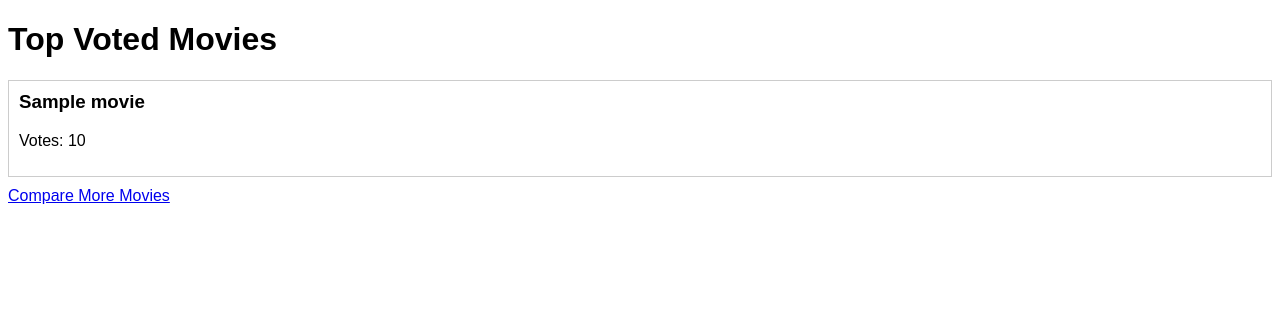
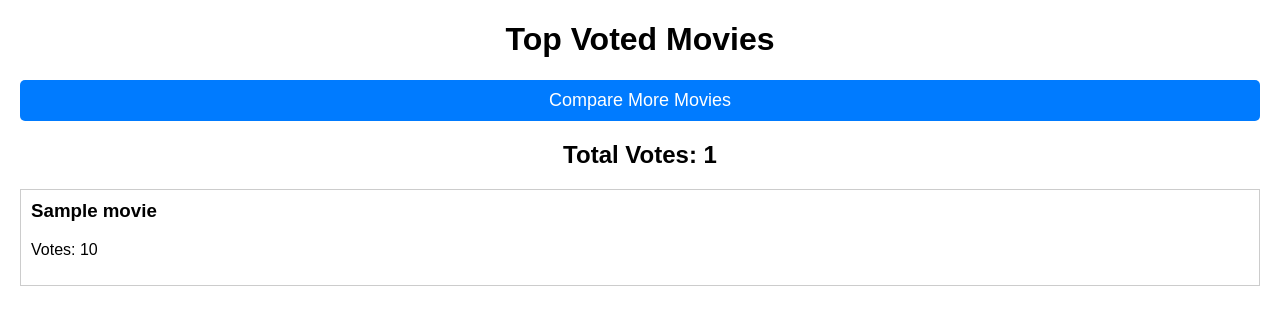
Before and after one commit to PeterPark07/Movie-Comparison-App, a Flask app: template templates/index.html in a window 1280 px wide. Shown: the top 325 px of the page. Run offline with Flask 3, Linux system fonts and the light colour scheme; the template is opened without the code that fills it: most values are stand-ins (such as "Sample title", 1, 10 or a date in 2020).

Commit message:
Update index.html

```diff
--- a/templates/index.html
+++ b/templates/index.html
@@ -7,6 +7,14 @@
     <style>
         body {
             font-family: Arial, sans-serif;
+            margin: 20px;
+        }
+        h1, h2 {
+            text-align: center;
+        }
+        .total-votes {
+            text-align: center;
+            margin-bottom: 20px;
         }
         .movie-list {
             margin-top: 20px;
@@ -19,18 +27,36 @@
         .movie h3 {
             margin-top: 0;
         }
+        .compare-link {
+            display: block;
+            text-align: center;
+            margin-top: 20px;
+            font-size: 18px;
+            text-decoration: none;
+            background-color: #007bff;
+            color: white;
+            padding: 10px 20px;
+            border-radius: 5px;
+            cursor: pointer;
+        }
+        .compare-link:hover {
+            background-color: #0056b3;
+        }
     </style>
 </head>
 <body>
     <h1>Top Voted Movies</h1>
+    <a href="{{ url_for('compare') }}" class="compare-link">Compare More Movies</a>
+    <div class="total-votes">
+        <h2>Total Votes: {{ total_votes }}</h2>
+    </div>
     <div class="movie-list">
         {% for movie in movies %}
         <div class="movie">
-            <h3>{{ movie['title'] }}</h3>
-            <p>Votes: {{ movie['votes'] }}</p>
+            <h3>{{ movie.title }}</h3>
+            <p>Votes: {{ movie.votes }}</p>
         </div>
         {% endfor %}
     </div>
-    <a href="{{ url_for('compare') }}">Compare More Movies</a>
 </body>
 </html>
```
